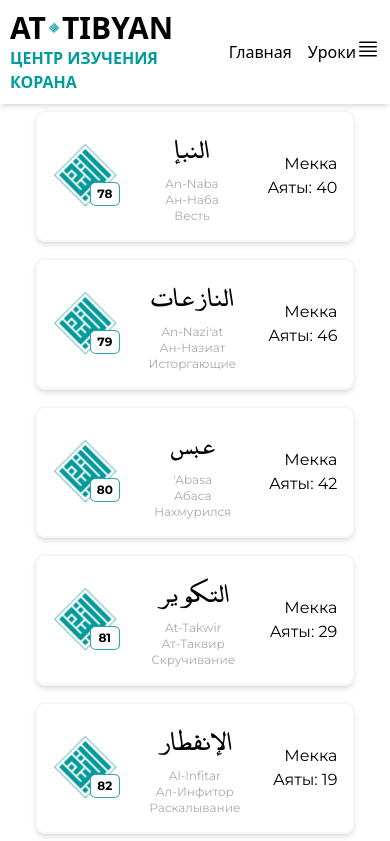
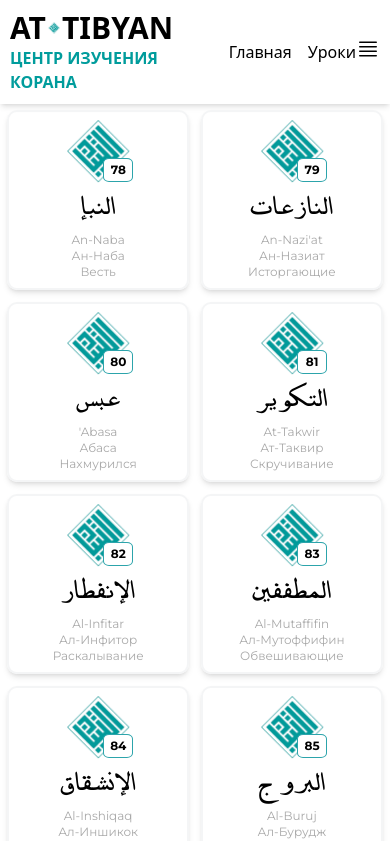
Before and after one commit to zhebarov-m/at-tibyan, a React (Vite) app: page / in a window 390 px wide. Shown: the top 841 px of the page. Built offline with nearby package versions, Linux system fonts and the light colour scheme.

Commit message:
поправил адаптив мейн страницы

```diff
--- a/src/entities/Sura/ui/SurahCard/SurahCard.tsx
+++ b/src/entities/Sura/ui/SurahCard/SurahCard.tsx
@@ -18,6 +18,7 @@ export const SurahCard = (props: SurahCardProps) => {
                 style={{fontFamily: 'Montserrat'}}
                 className="
                     flex
+                    flex-col
                     justify-between
                     lg:hover:bg-[#EBF9F9]
                     items-center
@@ -27,7 +28,11 @@ export const SurahCard = (props: SurahCardProps) => {
                     shadow-md
                     duration-500
                     m-1.5
-                    p-4
+                    xr:flex-row
+                    xr:m-0
+                    p-2
+                    xr:p-4
+                    max-w-full
                 "
             >
                 <div
@@ -67,7 +72,7 @@ export const SurahCard = (props: SurahCardProps) => {
                     </div>
                 </div>
                 <div>
-                    <div className="text-right">
+                    <div className="text-right hidden xr:block">
                         {surah.revelation_place === "makkah" ? (
                             <span>Мекка</span>
                         ) : (
--- a/src/widgets/SurahList/ui/SurahList.tsx
+++ b/src/widgets/SurahList/ui/SurahList.tsx
@@ -2,22 +2,31 @@ import {Link} from "react-router-dom";
 import {SurahCard, surahes} from "@/entities/Sura";
 import {useState} from "react";
 import {iSura} from "@/entities/Sura/model/types/surah.ts";
+import {useAppSelector} from "@/app/providers/StoreProvider/config/hooks.ts";
+import {selectCollapse} from "@/widgets/Sidebar";
 
 const SurahList = () => {
     const [sortSurahes, _] = useState<iSura[]>([...surahes])
+    const collapsed = useAppSelector(selectCollapse)
 
     return (
-        <div className="
+        <div className={
+            `
+            ${collapsed ? 'xr:max-w-[76rem] gap-0' : ''}
             grid
-            grid-cols-1
+            grid-cols-2
             grid-rows-5
-            gap-1
-            max-w-[1000px]
+            max-w-full
             container
             mx-auto
-            md:grid-cols-2
-            lg:grid-cols-3
-        ">
+            xr:gap-1
+            sd:grid-cols-3
+            xr:grid-cols-2
+            mz:grid-cols-3
+            xl:grid-cols-3
+            2xl:grid-cols-4
+        `
+        }>
             {sortSurahes?.map(surah => {
                 return (
                     <Link
```
